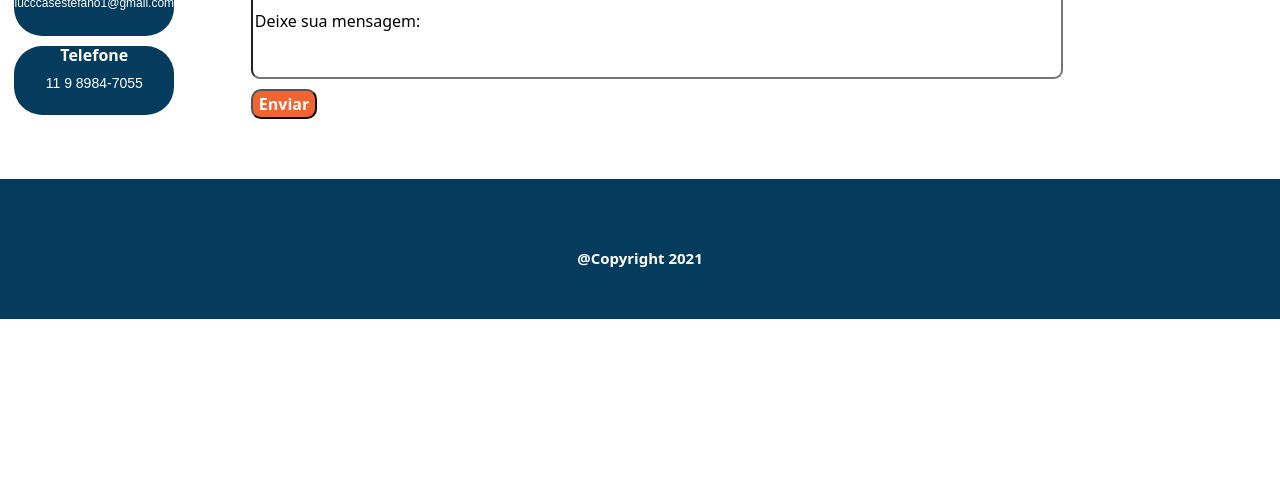
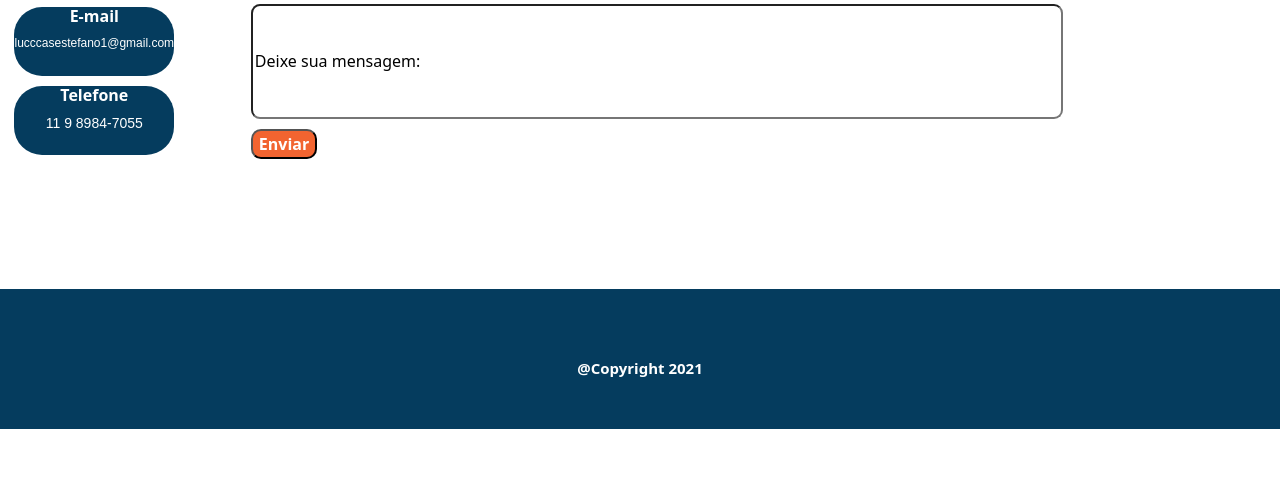
Before and after one commit to lucasg13info/portifolio, a plain HTML site: page public/public/contato.html in a window 1280 px wide. Shown: the part 320-800 px from the top of the page. Drawn offline with nearby package versions, Linux system fonts and the light colour scheme.

Commit message:
Ajustado posicionamento da página contato

```diff
--- a/public/public/style/contato.css
+++ b/public/public/style/contato.css
@@ -76,7 +76,7 @@ margin-right: 10px;
 
   justify-content: center;
   color: white;
-  margin-top: 50px;
+  margin-top: 90px;
 
 }
 
@@ -201,7 +201,7 @@ margin-right: 10px;
   background-color: #053C5E;
   width: 100%;
   text-align: center;
-  margin-top: 60px;
+  margin-top: 130px;
 
   position: relative; /*Solução para fixar o footer no fim da pag*/
   bottom: 0px; /*Solução para fixar o footer no fim da pag*/
```
